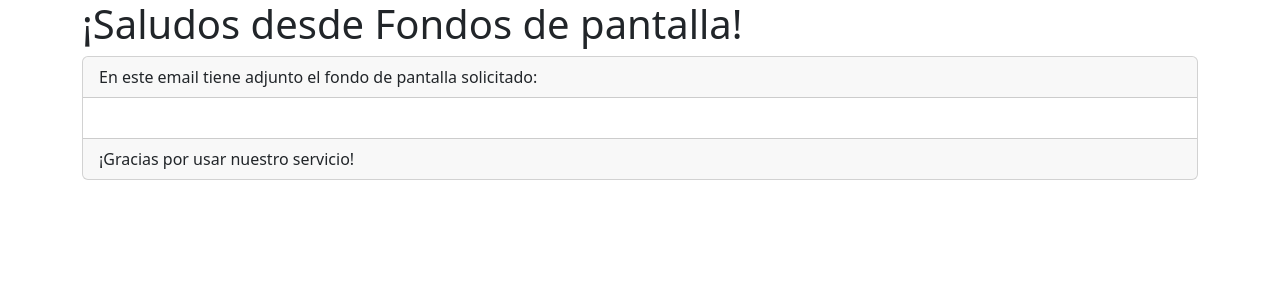
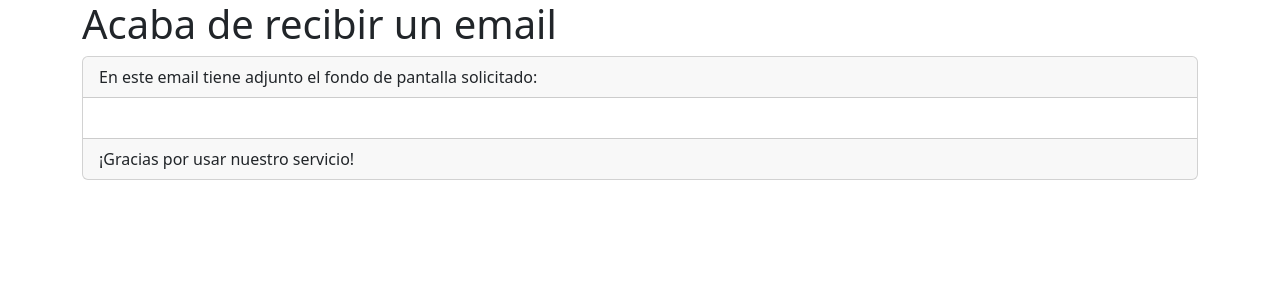
Before and after one commit to MaximMlk/galeria-clonada, a Flask app: template templates/email.html in a window 1280 px wide. Shown: the top 300 px of the page. Run offline with Flask 3, Linux system fonts and the light colour scheme; the template is opened without the code that fills it, so the values that code supplies are empty.

Commit message:
cambio en el titulo del email

```diff
--- a/templates/email.html
+++ b/templates/email.html
@@ -10,7 +10,7 @@
 </head>
 
 <body class="container">
-    <h1>¡Saludos desde Fondos de pantalla!</h1>
+    <h1>Acaba de recibir un email</h1>
     <div class="card">
         <div class="card-header">En este email tiene adjunto el fondo de pantalla solicitado:</div>
         <div class="card-body">
```
